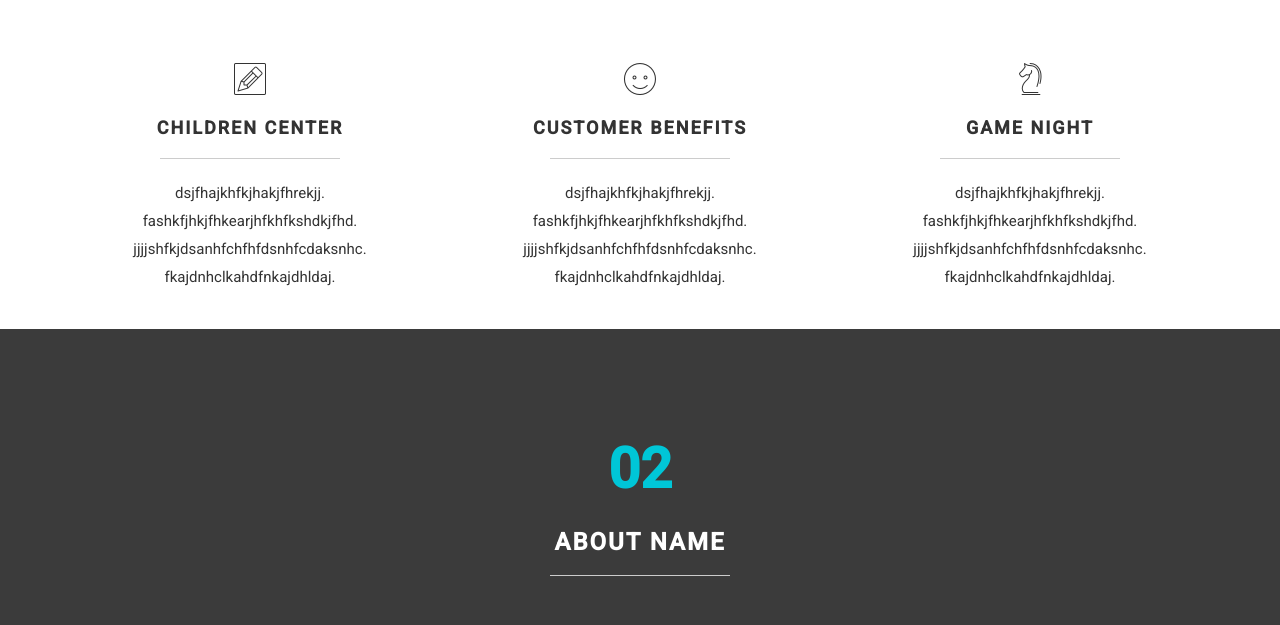
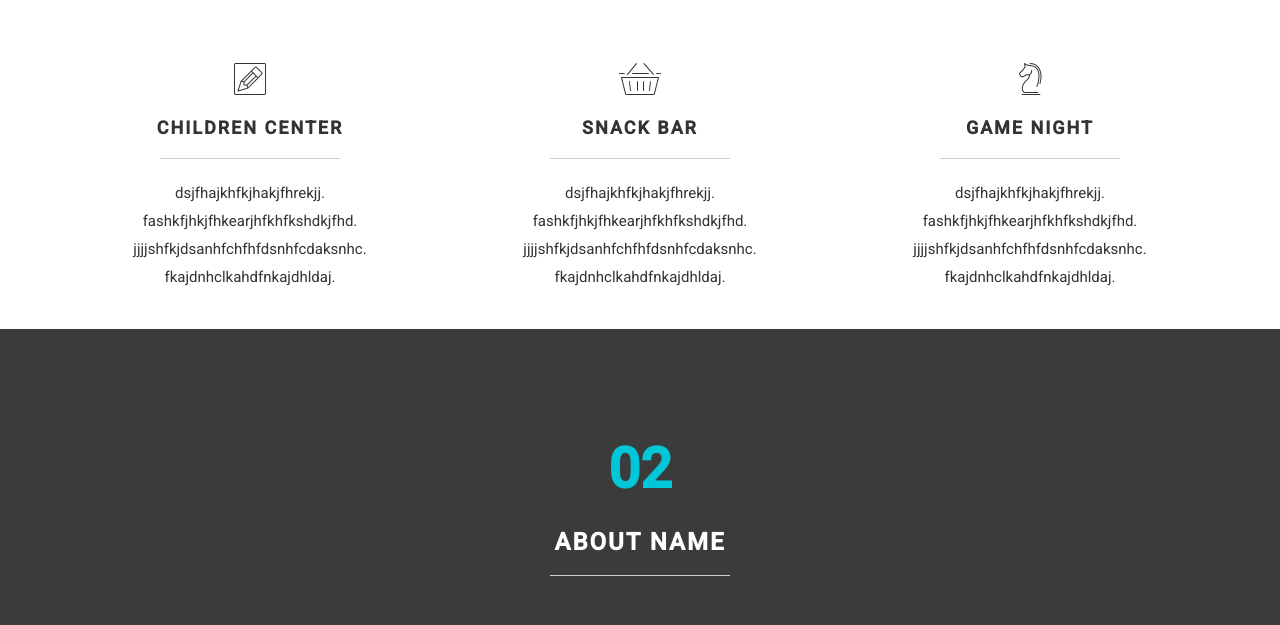
Before and after one commit to eileenyangg/fbla, a plain HTML site: page index.html in a window 1280 px wide. Shown: the part 1258-1883 px from the top of the page. Drawn offline with Linux system fonts and the light colour scheme; grey boxes are pictures that could not be loaded.

Commit message:
Update index.html

```diff
--- a/index.html
+++ b/index.html
@@ -73,7 +73,7 @@
 				<h3>FAMILY ENTERTAINMENT CENTER / CITY, STATE</h3>
 				<h1>NAME</h1>
 				<hr>
-				<a href="#features" class="smoothScroll btn btn-danger">What we do</a>
+				<a href="#about" class="smoothScroll btn btn-danger">What we do</a>
 				<a href="#contact" class="smoothScroll btn btn-default">Talk to us</a>
 			</div>
 		</div>
@@ -116,8 +116,8 @@
 					<p>dsjfhajkhfkjhakjfhrekjj. fashkfjhkjfhkearjhfkhfkshdkjfhd. jjjjshfkjdsanhfchfhfdsnhfcdaksnhc. fkajdnhclkahdfnkajdhldaj.</p>
 			</div>
 			<div class="col-lg-4 col-md-4 col-sm-4 wow fadeInUp" data-wow-delay="0.8s">
-				<i class="icon-happy medium-icon"></i>
-					<h3>CUSTOMER BENEFITS</h3>
+				<i class="icon-basket medium-icon"></i>
+					<h3>SNACK BAR</h3>
 					<hr>
 					<p>dsjfhajkhfkjhakjfhrekjj. fashkfjhkjfhkearjhfkhfkshdkjfhd. jjjjshfkjdsanhfchfhfdsnhfcdaksnhc. fkajdnhclkahdfnkajdhldaj.</p>
 			</div>
```
